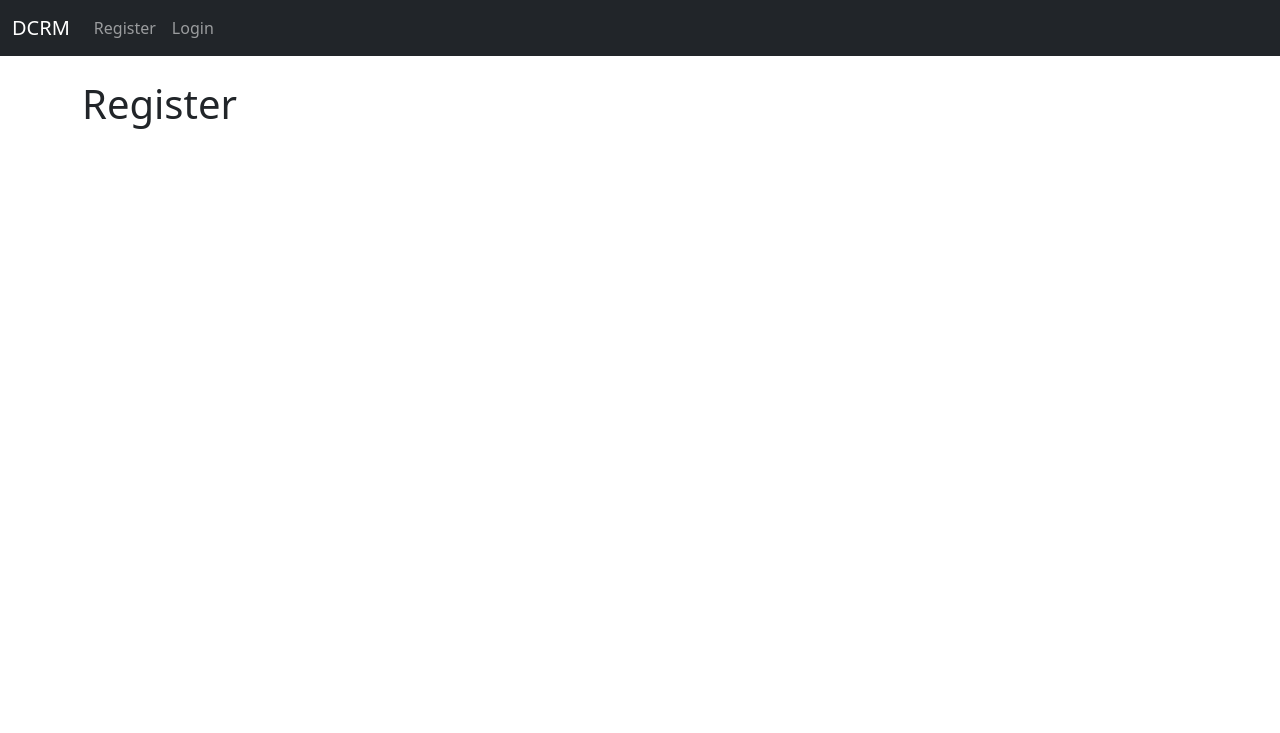
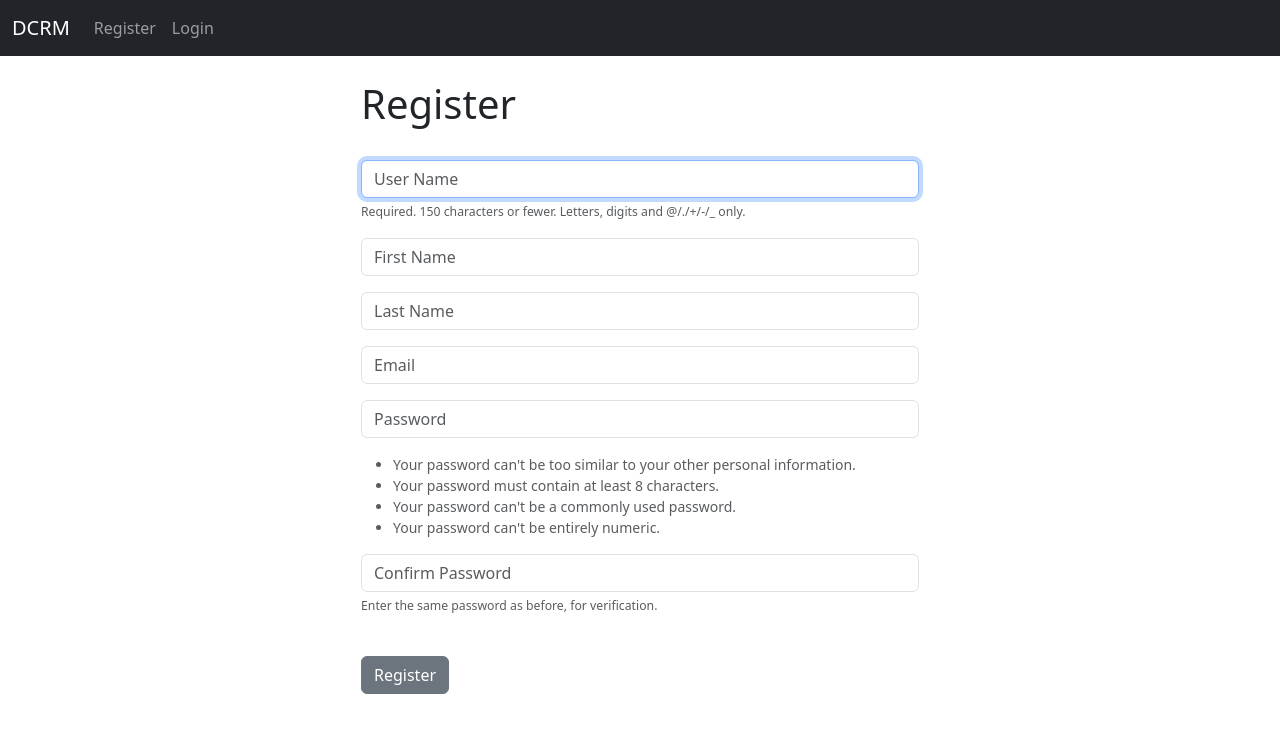
Before and after one commit to aliseidu8855/Django-CRM, a Django app: template website/templates/register.html in a window 1280 px wide. Shown: the top 733 px of the page. Run offline with Django 5.2, Linux system fonts and the light colour scheme; the template is opened without the code that fills it: values that come from a table or form of the project are taken from there, others are empty; parts of the project's set-up code (start-up, migrations or seed data) failed here and were passed over.

Commit message:
progress

```diff
--- a/website/forms.py
+++ b/website/forms.py
@@ -3,9 +3,9 @@ from django.contrib.auth.models import User
 from django import forms
 
 class SignUpForm(UserCreationForm):
-    email = forms.EmailField(label="", widget=forms.Textarea(attrs={"class":"form-control", "placeholder":"Email"}))
-    first_name = forms.CharField(label="",max_length="50", widget=forms.Textarea(attrs={"class":"form-control", "placeholder":"First Name"}))
-    last_name = forms.CharField(label="",max_length="50", widget=forms.Textarea(attrs={"class":"form-control", "placeholder":"Last Name"}))
+    email = forms.EmailField(label="", widget=forms.TextInput(attrs={"class":"form-control", "placeholder":"Email"}))
+    first_name = forms.CharField(label="",max_length="50", widget=forms.TextInput(attrs={"class":"form-control", "placeholder":"First Name"}))
+    last_name = forms.CharField(label="",max_length="50", widget=forms.TextInput(attrs={"class":"form-control", "placeholder":"Last Name"}))
 
     class Meta:
         model = User
@@ -17,14 +17,14 @@ class SignUpForm(UserCreationForm):
         self.fields['username'].widget.attrs['class'] = 'form-control'
         self.fields['username'].widget.attrs['placeholder'] = 'User Name'
         self.fields['username'].label = ''
-		self.fields['username'].help_text = '<span class="form-text text-muted"><small>Required. 150 characters or fewer. Letters, digits and @/./+/-/_ only.</small></span>'
+        self.fields['username'].help_text = '<span class="form-text text-muted"><small>Required. 150 characters or fewer. Letters, digits and @/./+/-/_ only.</small></span>'
 
-		self.fields['password1'].widget.attrs['class'] = 'form-control'
-		self.fields['password1'].widget.attrs['placeholder'] = 'Password'
-		self.fields['password1'].label = ''
-		self.fields['password1'].help_text = '<ul class="form-text text-muted small"><li>Your password can\'t be too similar to your other personal information.</li><li>Your password must contain at least 8 characters.</li><li>Your password can\'t be a commonly used password.</li><li>Your password can\'t be entirely numeric.</li></ul>'
+        self.fields['password1'].widget.attrs['class'] = 'form-control'
+        self.fields['password1'].widget.attrs['placeholder'] = 'Password'
+        self.fields['password1'].label = ''
+        self.fields['password1'].help_text = '<ul class="form-text text-muted small"><li>Your password can\'t be too similar to your other personal information.</li><li>Your password must contain at least 8 characters.</li><li>Your password can\'t be a commonly used password.</li><li>Your password can\'t be entirely numeric.</li></ul>'
 
-		self.fields['password2'].widget.attrs['class'] = 'form-control'
-		self.fields['password2'].widget.attrs['placeholder'] = 'Confirm Password'
-		self.fields['password2'].label = ''
-		self.fields['password2'].help_text = '<span class="form-text text-muted"><small>Enter the same password as before, for verification.</small></span>'
+        self.fields['password2'].widget.attrs['class'] = 'form-control'
+        self.fields['password2'].widget.attrs['placeholder'] = 'Confirm Password'
+        self.fields['password2'].label = ''
+        self.fields['password2'].help_text = '<span class="form-text text-muted"><small>Enter the same password as before, for verification.</small></span>'
--- a/website/templates/register.html
+++ b/website/templates/register.html
@@ -1,5 +1,27 @@
 {% extends 'base.html' %}
 {% block content %}
+<div class="col-md-6 offset-md-3">
+    <h1>Register</h1>
+    <br>
+    <form method="post" action="">
+        {% csrf_token %}
+        {% if form.errors %}
+        <div class="alert alert-warning alert-dismissible fade show" role="alert">
+          Your Form Has Errors
+          {% for field in form %}
+              {% if field.errors %}
+                  {{ field.errors }}
+              {% endif %}
+          {% endfor %}
+          <button type="button" class="btn-close" data-bs-dismiss="alert" aria-label="Close"></button>
+        </div>
+    {% endif %}
+        {{ form.as_p }}
+        <br>
+        <button type="submit" class="btn btn-secondary">Register</button>
+    </form>
+</div>
 
-<h1>Register</h1>
+
+
 {% endblock %}
```
Also changed, not shown: website/views.py (+17 -2 lines).
